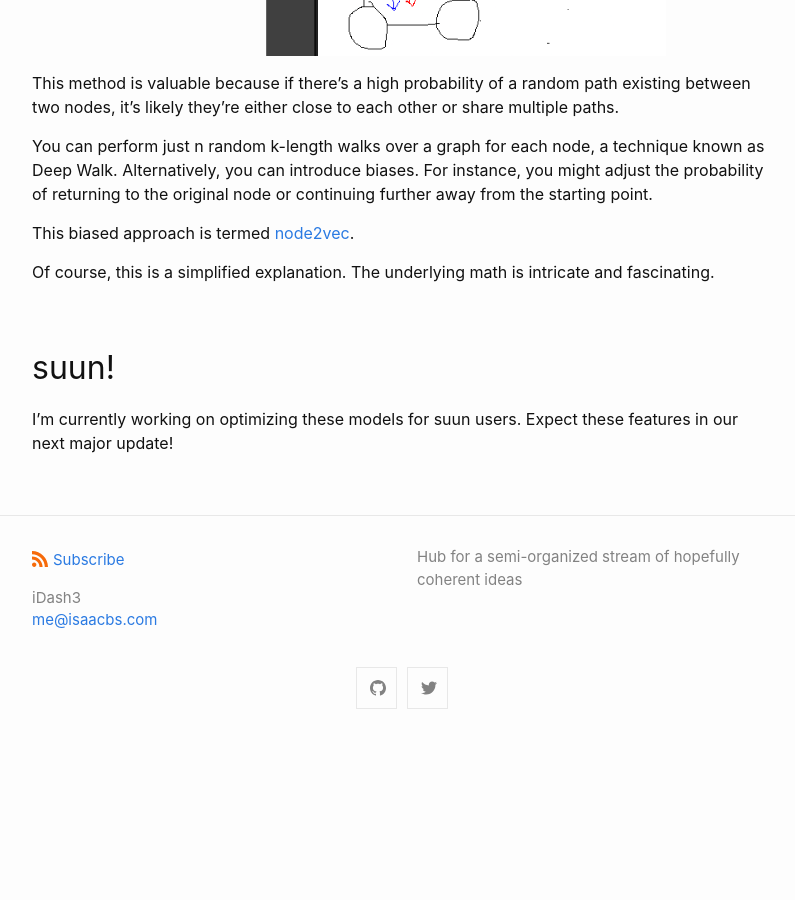
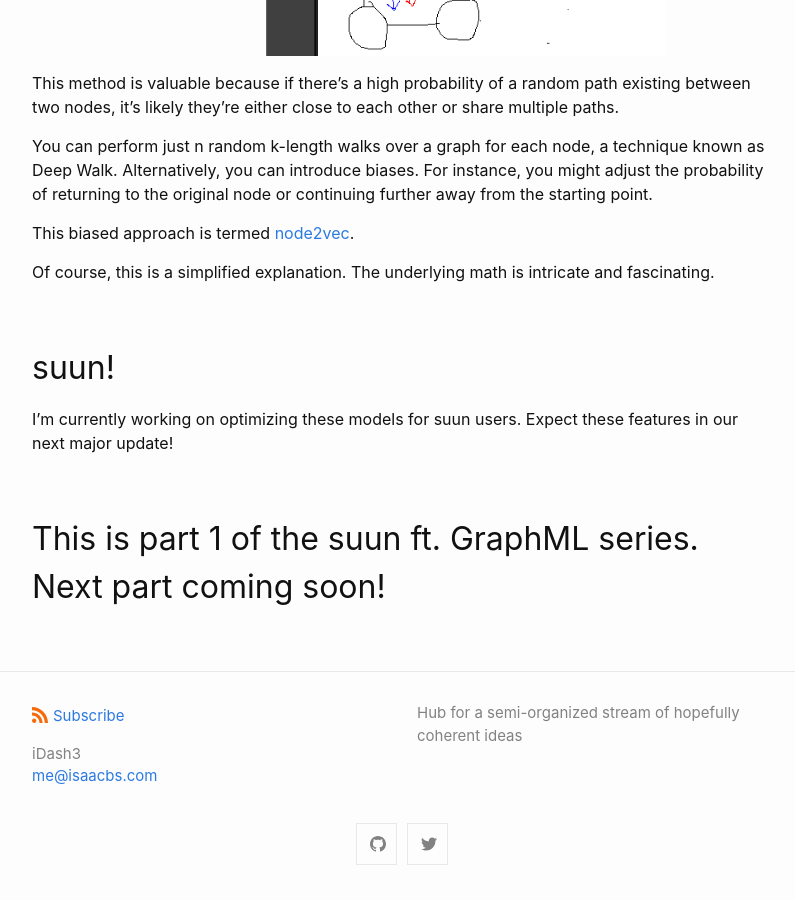
Before and after one commit to iDash3/idash3.github.io, a Jekyll site: the page built from _posts/2023-08-10-predicting-friends.md, in a window 1280 px wide and 900 px high, scrolled down 3868 px. Shown: the whole window, without its empty margins (238-1033 px from the left). Built offline with Jekyll 4.4.1, drawn with Linux system fonts in a browser that asks for light colours; our own code applies the rules of GitHub Pages for plain Markdown files; before the commit the page ends 4612 px from its top, so only the background shows below that.

Commit message:
Update 2023-08-10-predicting-friends.md

```diff
--- a/_posts/2023-08-10-predicting-friends.md
+++ b/_posts/2023-08-10-predicting-friends.md
@@ -77,3 +77,5 @@ Of course, this is a simplified explanation. The underlying math is intricate an
 ## suun!
 
 I'm currently working on optimizing these models for suun users. Expect these features in our next major update!
+
+## This is part 1 of the suun ft. GraphML series. Next part coming soon!
```
